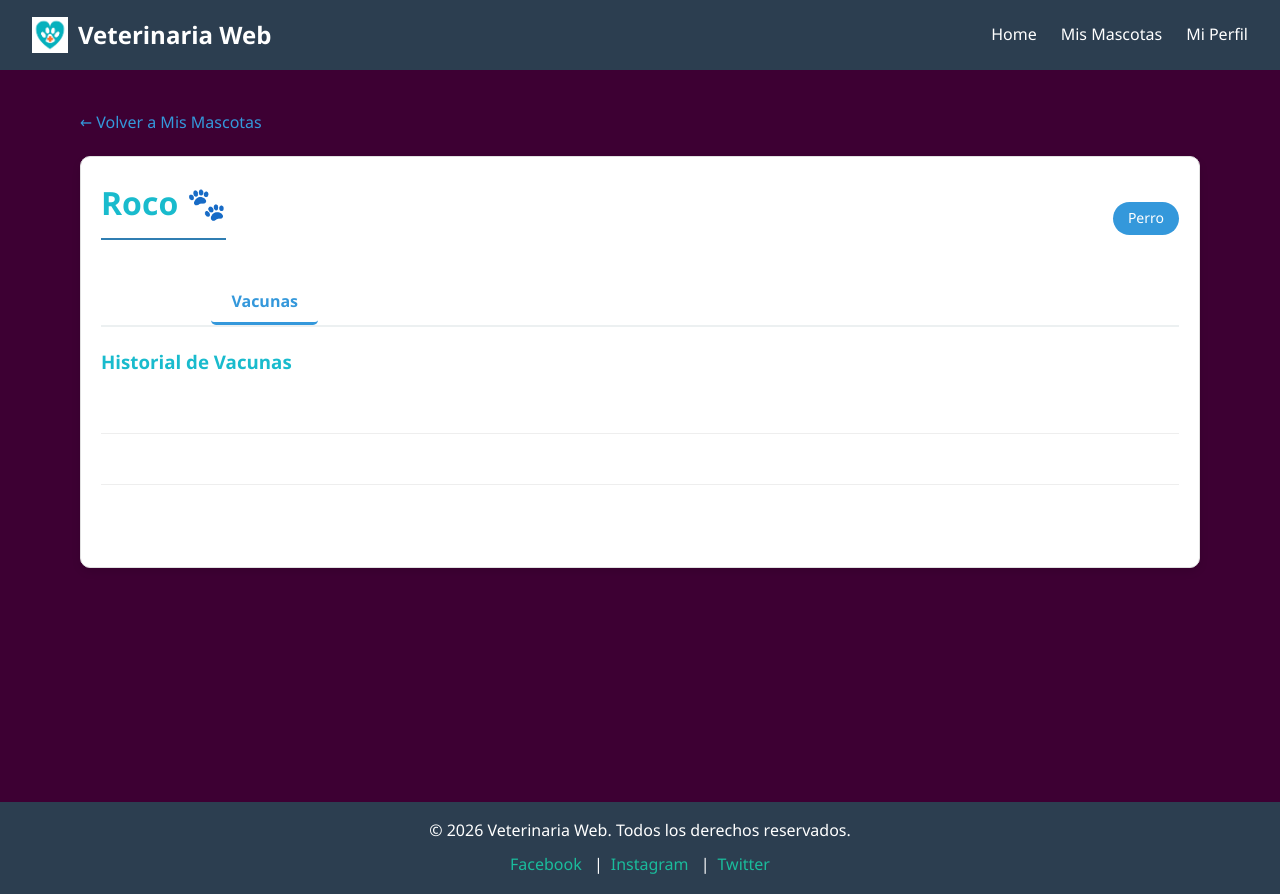
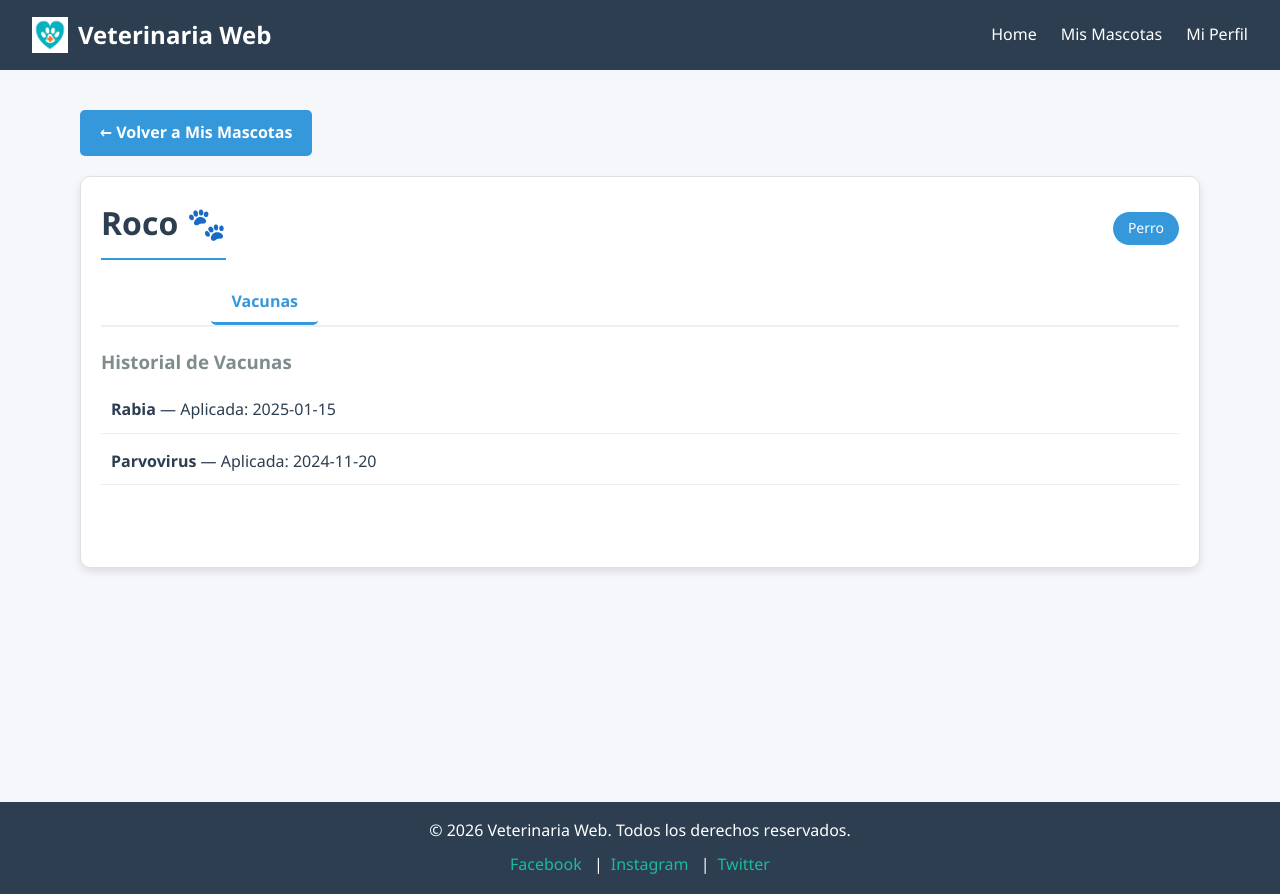
Before and after one commit to JotaM051/veterinaria-app-react, a React (Create React App) app: page /pet/1 in a window 1280 px wide. Both pictures are taken after a click on the button "Vacunas". Built offline with nearby package versions, Linux system fonts and the light colour scheme.

Commit message:
Ajustes de estilos y validación de ID en perfil de mascota

```diff
--- a/src/App.css
+++ b/src/App.css
@@ -1,4 +1,3 @@
-
 * {
   margin: 0;
   padding: 0;
@@ -7,12 +6,12 @@
 }
 
 body {
-  background-color: #3d0033;
-  color: #ffffff;
+  background-color: #f5f7fa;
+  color: #2c3e50;
   line-height: 1.6;
 }
 
-
+/* Contenedor principal */
 .container {
   min-height: calc(100vh - 140px);
   padding: 20px;
@@ -20,8 +19,9 @@ body {
   margin: 0 auto;
 }
 
-
-button, .btn {
+/* Botones */
+button,
+.btn {
   background-color: #3498db;
   color: white;
   border: none;
@@ -35,7 +35,8 @@ button, .btn {
   text-align: center;
 }
 
-button:hover, .btn:hover {
+button:hover,
+.btn:hover {
   background-color: #1abc9c;
 }
 
@@ -44,7 +45,7 @@ button:disabled {
   cursor: not-allowed;
 }
 
-/* Cards/tarjetas */
+/* Cards */
 .card {
   background-color: white;
   border-radius: 10px;
@@ -55,7 +56,9 @@ button:disabled {
 }
 
 /* Formularios */
-input, select, textarea {
+input,
+select,
+textarea {
   width: 100%;
   padding: 12px;
   margin: 8px 0;
@@ -64,13 +67,15 @@ input, select, textarea {
   font-size: 16px;
 }
 
-input:focus, select:focus, textarea:focus {
+input:focus,
+select:focus,
+textarea:focus {
   outline: none;
   border-color: #3498db;
   box-shadow: 0 0 5px rgba(52, 152, 219, 0.3);
 }
 
-/* Grid para listados */
+/* Grid */
 .grid {
   display: grid;
   grid-template-columns: repeat(auto-fill, minmax(250px, 1fr));
@@ -110,17 +115,23 @@ input:focus, select:focus, textarea:focus {
   }
 }
 
-/* Animaciones suaves */
+/* Animaciones */
 .fade-in {
   animation: fadeIn 0.5s ease-in;
 }
 
 @keyframes fadeIn {
-  from { opacity: 0; transform: translateY(10px); }
-  to { opacity: 1; transform: translateY(0); }
+  from {
+    opacity: 0;
+    transform: translateY(10px);
+  }
+  to {
+    opacity: 1;
+    transform: translateY(0);
+  }
 }
 
-/* Estados de alerta */
+/* Alertas */
 .success {
   background-color: #2ecc71;
   color: white;
@@ -147,18 +158,18 @@ input:focus, select:focus, textarea:focus {
 
 /* Títulos */
 h1 {
-  color: #19bbcd;
+  color: #2c3e50;
   margin-bottom: 20px;
-  border-bottom: 2px solid #307eb2;
+  border-bottom: 2px solid #3498db;
   padding-bottom: 10px;
 }
 
 h2 {
-  color: #19bbcd;
+  color: #34495e;
   margin-bottom: 15px;
 }
 
 h3 {
-  color: #19bbcd;
+  color: #7f8c8d;
   margin-bottom: 10px;
 }
--- a/src/pages/PetProfile.jsx
+++ b/src/pages/PetProfile.jsx
@@ -4,15 +4,13 @@ import { mockData } from "../data/mockData";
 
 const PetProfile = () => {
   const { id } = useParams();
+  const petId = Number(id);
   const [activeTab, setActiveTab] = useState("summary");
 
   // Buscar mascota por ID
-  // const pet = mockData.pets.find(p => p.id === parseInt(id)) || mockData.pets[0]; linea anterior no validaba
+  const pet = mockData.pets.find((p) => p.id === petId);
 
-  //cambio en linea hecho el 2/2/2026
-
-  const pet = mockData.pets.find((p) => p.id === Number(id));
-//se incluye data-cy para que el boton sea encontrado mas facilemente por Cypress
+  // Si el ID no existe, mostrar mensaje y permitir volver
   if (!pet) {
     return (
       <div className="container">
@@ -29,57 +27,53 @@ const PetProfile = () => {
   }
 
   // Filtrar vacunas y consultas de esta mascota
-  const petVaccines = mockData.vaccines.filter((v) => v.petId === parseInt(id));
-  const petAppointments = mockData.appointments.filter(
-    (a) => a.petId === parseInt(id),
-  );
+  const petVaccines = mockData.vaccines.filter((v) => v.petId === petId);
+  const petAppointments = mockData.appointments.filter((a) => a.petId === petId);
 
   return (
     <div className="container">
       <Link
         to="/pets"
-        style={{
-          color: "#3498db",
-          textDecoration: "none",
-          marginBottom: "20px",
-          display: "block",
-        }}
+        className="btn"
+        style={{ display: "inline-block", marginBottom: "20px" }}
       >
         ← Volver a Mis Mascotas
       </Link>
 
       <div className="card">
         <div style={styles.header}>
-          <h1>{pet.name} 🐾</h1>
+          <h1 style={{ margin: 0 }}>{pet.name} 🐾</h1>
           <span style={styles.speciesBadge}>{pet.species}</span>
         </div>
 
-        {/* Tabs/Navegación */}
+        {/* Tabs */}
         <div style={styles.tabs}>
           <button
             style={activeTab === "summary" ? styles.activeTab : styles.tab}
             onClick={() => setActiveTab("summary")}
+            type="button"
           >
             Resumen
           </button>
           <button
             style={activeTab === "vaccines" ? styles.activeTab : styles.tab}
             onClick={() => setActiveTab("vaccines")}
+            type="button"
           >
             Vacunas
           </button>
           <button
             style={activeTab === "appointments" ? styles.activeTab : styles.tab}
             onClick={() => setActiveTab("appointments")}
+            type="button"
           >
             Consultas
           </button>
         </div>
 
-        {/* Contenido de las tabs */}
+        {/* Contenido */}
         <div style={styles.tabContent}>
           {activeTab === "summary" && (
-            <div>
             <div style={styles.infoGrid}>
               <div style={styles.infoItem}>
                 <strong>Nombre:</strong> {pet.name}
@@ -103,7 +97,6 @@ const PetProfile = () => {
                 <strong>Estado:</strong> {pet.status}
               </div>
             </div>
-            </div>
           )}
 
           {activeTab === "vaccines" && (
@@ -113,7 +106,7 @@ const PetProfile = () => {
                 <ul style={styles.list}>
                   {petVaccines.map((vaccine) => (
                     <li key={vaccine.id} style={styles.listItem}>
-                      <strong>{vaccine.name}</strong> - Aplicada: {vaccine.date}
+                      <strong>{vaccine.name}</strong> — Aplicada: {vaccine.date}
                     </li>
                   ))}
                 </ul>
@@ -130,7 +123,7 @@ const PetProfile = () => {
                 <ul style={styles.list}>
                   {petAppointments.map((app) => (
                     <li key={app.id} style={styles.listItem}>
-                      <strong>{app.date}</strong> - {app.reason} (Dr. {app.vet})
+                      <strong>{app.date}</strong> — {app.reason} (Dr. {app.vet})
                     </li>
                   ))}
                 </ul>
```
Lines whose indentation alone changed are shown as unchanged.
